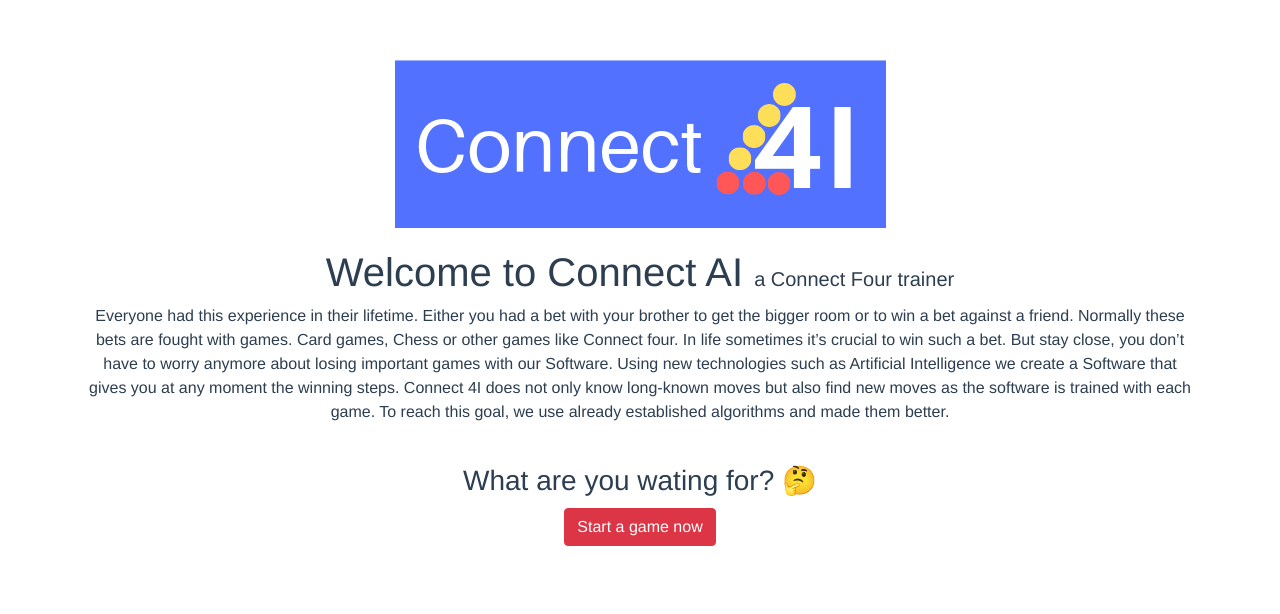
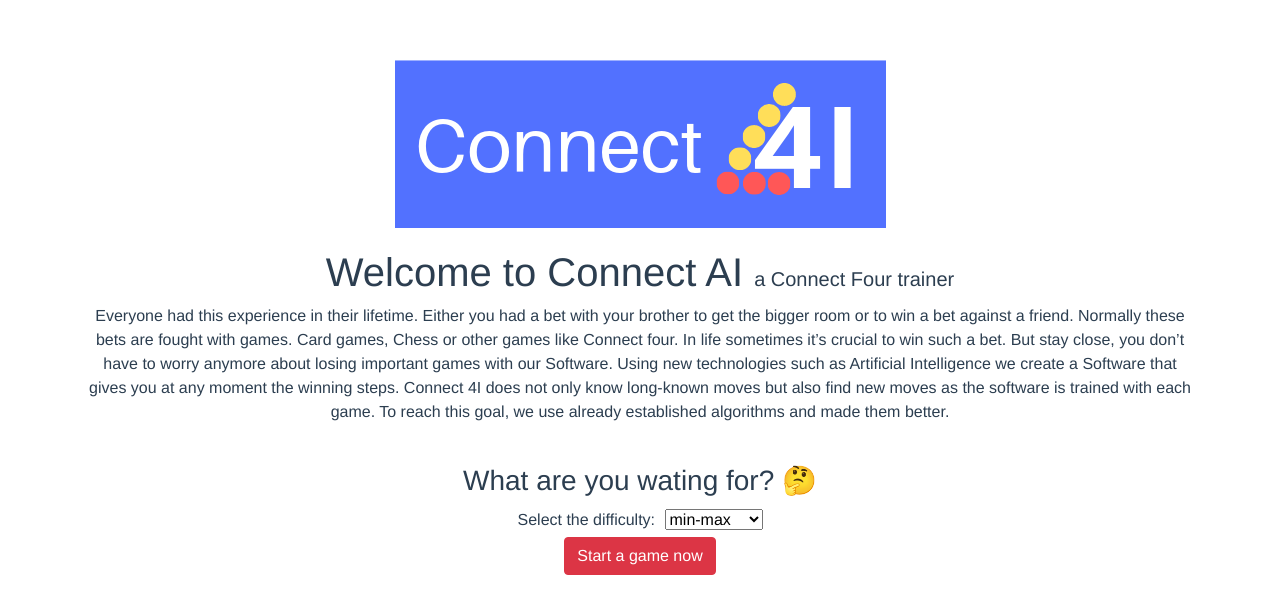
Before and after one commit to Ribodou/HYU-software-engineering-AI, a Vue app in the folder src_frontend/: page /home in a window 1280 px wide. Shown: the top 614 px of the page. Built offline with nearby package versions, Linux system fonts and the light colour scheme; what vue-sweetalert2 would draw is missing.

Commit message:
add feature to select difficulty before starting a game

```diff
--- a/src_frontend/src/components/Home.vue
+++ b/src_frontend/src/components/Home.vue
@@ -6,7 +6,12 @@
       Everyone had this experience in their lifetime. Either you had a bet with your brother to get the bigger room or to win a bet against a friend. Normally these bets are fought with games. Card games, Chess or other games like Connect four. In life sometimes it’s crucial to win such a bet. But stay close, you don’t have to worry anymore about losing important games with our Software. Using new technologies such as Artificial Intelligence we create a Software that gives you at any moment the winning steps. Connect 4I does not only know long-known moves but also find new moves as the software is trained with each game. To reach this goal, we use already established algorithms and made them better.
     </p>
     <h3>What are you wating for? &#129300;</h3>
-    <button @click="startGame" type="button" class="btn btn-danger">Start a game now</button>
+    Select the difficulty:
+    <select v-model="selected_difficulty" style="margin-left: 5px;">
+      <option v-for="difficulty in difficulty_options" :key="`option-${difficulty}`" :value="difficulty">{{difficulty}}</option>
+    </select>
+    <br>
+    <button @click="startGame" type="button" class="btn btn-danger" style="margin-top: 5px;">Start a game now</button>
   </div>
 
 </template>
@@ -16,13 +21,24 @@
 
 export default {
   name: 'Home',
+  data() {
+      return {
+          selected_difficulty: 'min-max',
+          difficulty_options: [
+            'min-max',
+            'alpha-zero'
+          ]
+      };
+  },
   methods: {
     startGame(){
-      this.axios.get('http://localhost:8080/api/game/start')
+      this.axios.post('http://localhost:8080/api/game/start', { difficulty: this.selected_difficulty })
       .then((response) => {
         this.$router.push({
           name: 'Game',
-          params: { id: response.data.id }
+          params: {
+            id: response.data.id,
+          }
         })
       }).catch(error => {
         this.$swal("I couldn't create a new game!", `${error.response.status} - ${error.response.statusText}`, 'error');
```
Also changed, not shown: 2 other files (tests, documents, lock files or other folders).
